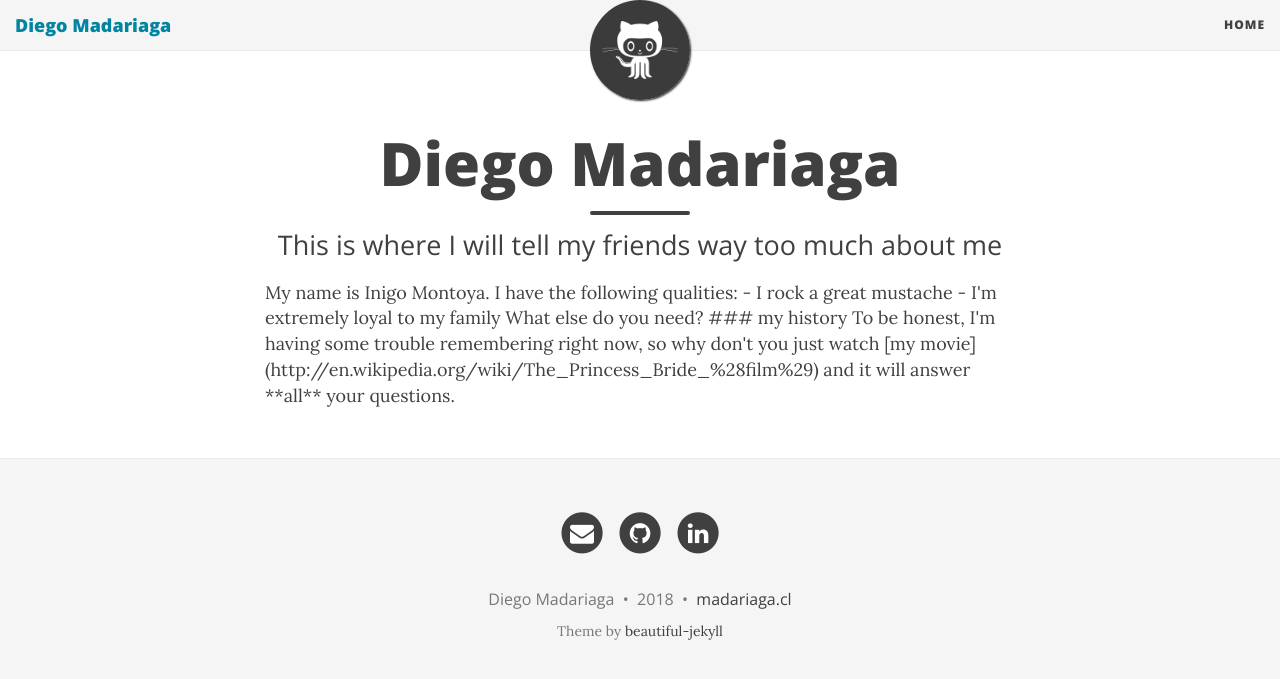
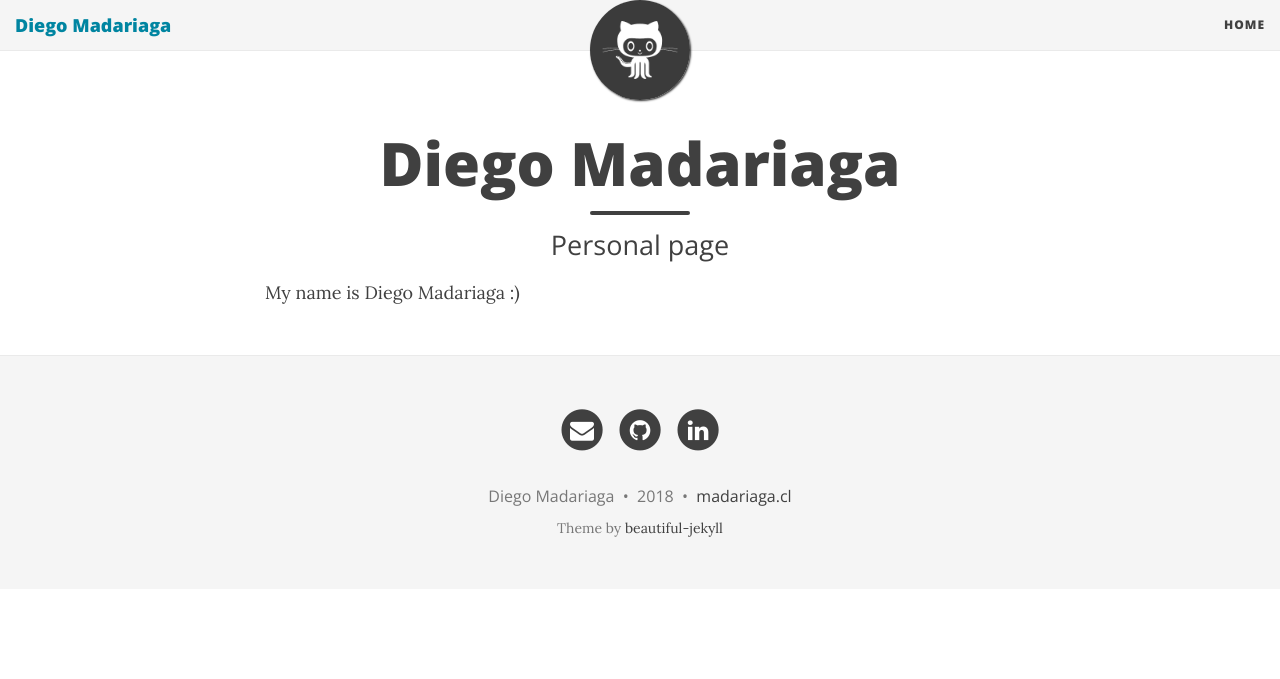
Before and after one commit to dmadariaga/dmadariaga.github.io, a Jekyll site: the page built from index.html, in a window 1280 px wide. Shown: the top 679 px of the page. Built offline with Jekyll 4.4.1, drawn with Linux system fonts in a browser that asks for light colours; nearby versions of some CDN libraries; the list of posts is cut into pages by our own code.

Commit message:
Update index.html

```diff
--- a/index.html
+++ b/index.html
@@ -1,16 +1,7 @@
 ---
 layout: page
 title: Diego Madariaga
-subtitle: This is where I will tell my friends way too much about me
+subtitle: Personal page
 use-site-title: true
 ---
-My name is Inigo Montoya. I have the following qualities:
-
-- I rock a great mustache
-- I'm extremely loyal to my family
-
-What else do you need?
-
-### my history
-
-To be honest, I'm having some trouble remembering right now, so why don't you just watch [my movie](http://en.wikipedia.org/wiki/The_Princess_Bride_%28film%29) and it will answer **all** your questions.
+My name is Diego Madariaga :)
```
